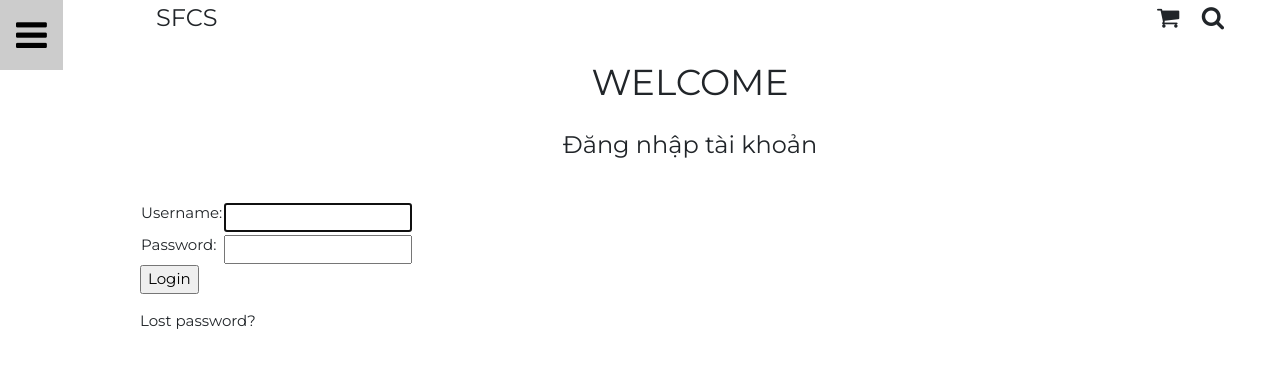
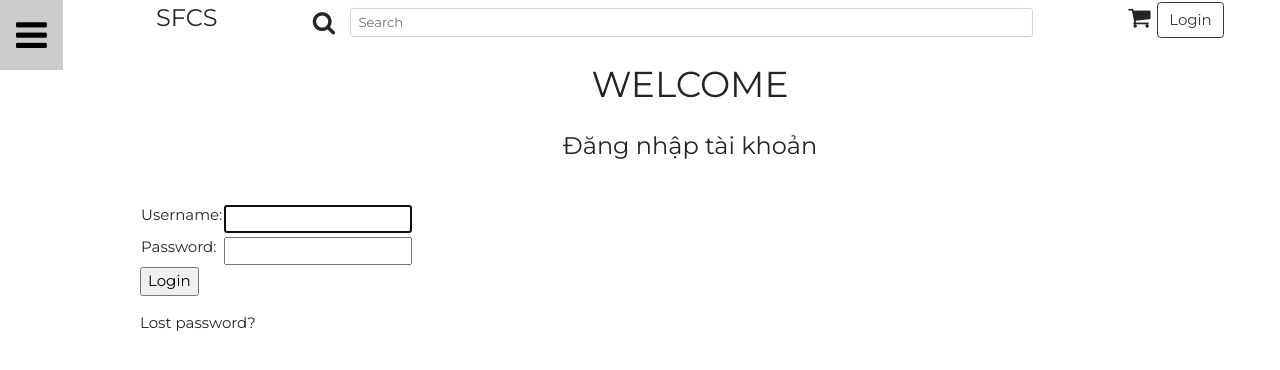
Before and after one commit to ghuyng/demoSFCS, a Django app: page /accounts/login/ in a window 1280 px wide. Shown: the top 370 px of the page. Run offline with Django 3.2, Linux system fonts and the light colour scheme; some libraries are stand-ins or nearby versions.

Commit message:
add function to search food by name

```diff
--- a/Food/template/template.html
+++ b/Food/template/template.html
@@ -16,7 +16,7 @@
 </div>
 
 <div class="w3-container w3-text-grey" id="food">
-        <p>8 items</p>
+    <p>{{ food_list|length }} item(s)</p>
 </div>
 
 <!-- Product grid -->
@@ -25,6 +25,7 @@
     <div class="w3-col l3 s6">
         <div class="w3-container">
             <div class="w3-display-container">
+                <a href="/food/{{ food.id }}">
                     <img src={{food.imgURL}} width="250px" height="200px">
                     <span class="w3-tag w3-display-topleft">New</span>
                     <div class="w3-display-middle w3-display-hover">
@@ -32,10 +33,10 @@
                     </div>
                     <p>{{food.name}}<br><b>{{food.price}} VNĐ</b>
             </div>
+            </a>
         </div>
     </div>
     {% endfor %}
-
 
 
     <!-- End page content -->
--- a/Food/urls.py
+++ b/Food/urls.py
@@ -2,4 +2,5 @@ from django.urls import path
 from .views import FoodView
 urlpatterns = [
     path('', FoodView.homepageView),
+    path('search/', FoodView.searchByName, name='urlname')
 ]
--- a/Food/views.py
+++ b/Food/views.py
@@ -8,3 +8,7 @@ class FoodView(View):
     def homepageView(request):
         food_list = Food.objects.all()
         return render(request, 'template.html', {'food_list' : food_list})
+
+    def searchByName(request):
+        result = Food.objects.filter(name__contains=request.GET['food_name'])
+        return render(request, 'search_page.html', {'food_list' : result})
--- a/mysite/settings.py
+++ b/mysite/settings.py
@@ -125,3 +125,4 @@ USE_TZ = True
 STATIC_URL = '/static/'
 
 LOGIN_REDIRECT_URL = '/home/'
+LOGOUT_REDIRECT_URL = '/home/'
--- a/template/base.html
+++ b/template/base.html
@@ -19,6 +19,9 @@
 <style>
 .w3-sidebar a {font-family: "Roboto", sans-serif}
 body,h1,h2,h3,h4,h5,h6,.w3-wide {font-family: "Montserrat", sans-serif;}
+
+
+
 
 
 
@@ -69,9 +72,23 @@ body,h1,h2,h3,h4,h5,h6,.w3-wide {font-family: "Montserrat", sans-serif;}
     <header class="w3-container w3-xlarge">
         <a href="/home" class="w3-left">SFCS</a>
         <p class="w3-right">
-            <i class="fa fa-shopping-cart w3-margin-right"></i>
-            <i class="fa fa-search"></i>
+            <a href="/cart">
+                <i class="fa fa-shopping-cart"></i>
+            </a>
+            <a href="/accounts/login">
+                <button type="button" class="btn btn-outline-dark">Login</button>
+            </a>
         </p>
+        <!-- Start Top Search -->
+        <!-- Search form -->
+        <form action="/home/search/" method="get"
+              class="form-inline d-flex justify-content-center md-form form-sm mt-0 my-2">
+            <i class="fa fa-search" aria-hidden="true"></i>
+            <input class="form-control form-control-sm ml-3 w-75" type="text" placeholder="Search"
+                   aria-label="Search" name="food_name">
+        </form>
+        <!-- End top search -->
+
     </header>
     <!-- Optional JavaScript -->
     <!-- jQuery first, then Popper.js, then Bootstrap JS -->
@@ -97,7 +114,12 @@ body,h1,h2,h3,h4,h5,h6,.w3-wide {font-family: "Montserrat", sans-serif;}
     document.getElementById("myOverlay").style.display = "none";
     }
 
+    function openSearchBar() { }
+
+
+
     </script>
+
 
     <main>
         {% block content %}
--- /dev/null
+++ b/template/registration/logged_out.html
@@ -0,0 +1,6 @@
+{% extends "base.html" %}
+
+{% block content %}
+  <p>Logged out!</p>
+  <a href="{% url 'login'%}">Click here to login again.</a>
+{% endblock %}
```
Also changed, not shown: Food/template/search_page.html (added, +31 -0 lines), Food/template/food_page.html (added), db.sqlite3. Lines whose indentation alone changed are shown as unchanged.
